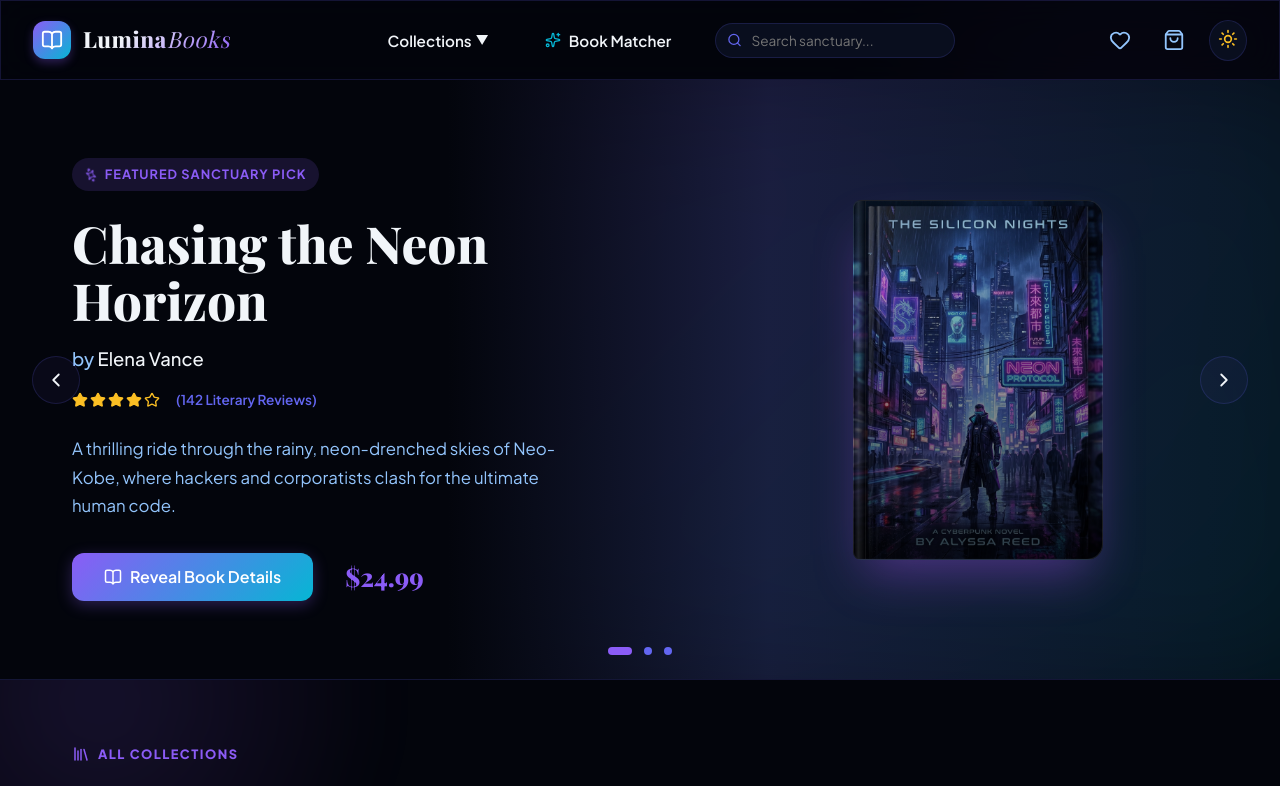
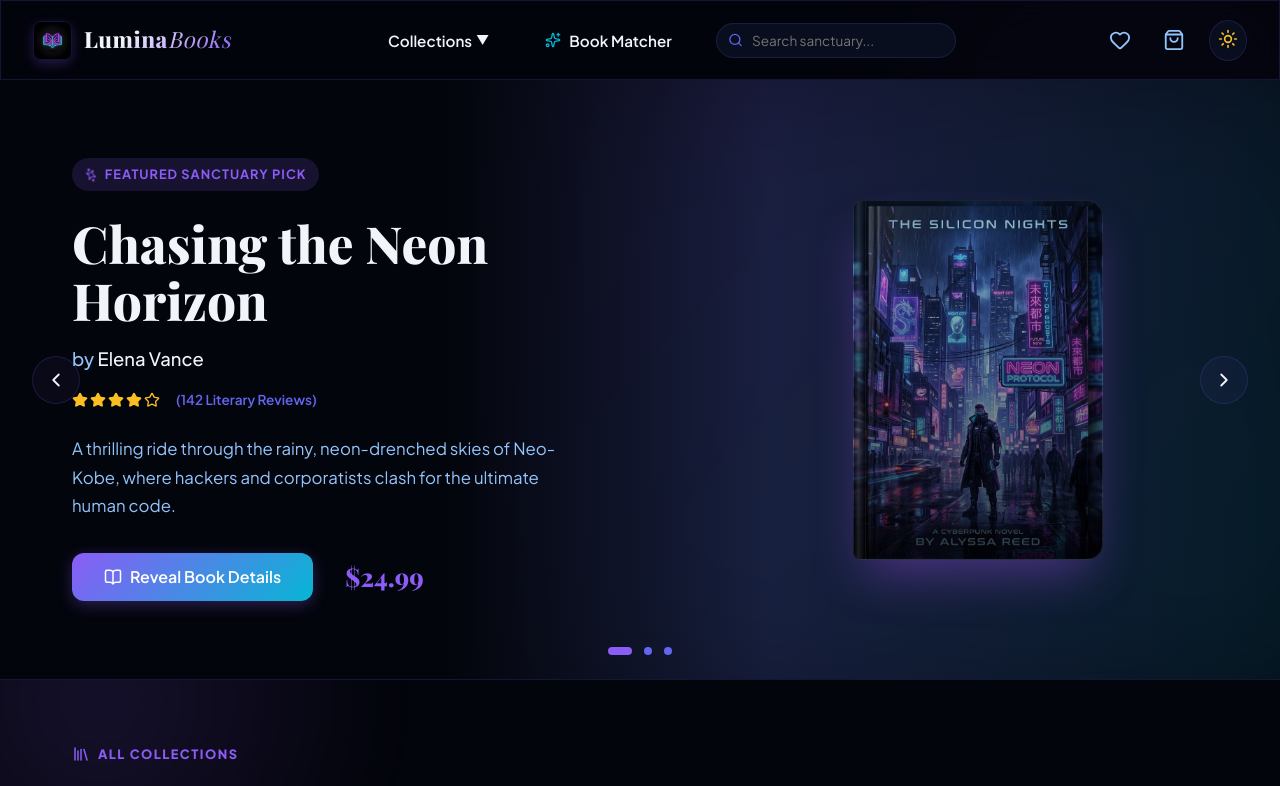
Before and after one commit to rithu-parna/Book_Store, a React (Vite) app: page / in a window 1280 px wide. Shown: the top 786 px of the page. Built offline with nearby package versions, Linux system fonts and the light colour scheme; a web font is replaced by a local one.

Commit message:
feat: replace navbar icon with custom branding logo and update favicon

```diff
--- a/index.html
+++ b/index.html
@@ -2,7 +2,7 @@
 <html lang="en">
   <head>
     <meta charset="UTF-8" />
-    <link rel="icon" type="image/svg+xml" href="/vite.svg" />
+    <link rel="icon" type="image/png" href="/logo.png" />
     <meta name="viewport" content="width=device-width, initial-scale=1.0" />
     <title>Lumina Books • Premium Literary Sanctuary</title>
     <!-- Google Fonts -->
--- a/src/components/Navbar.jsx
+++ b/src/components/Navbar.jsx
@@ -44,17 +44,23 @@ export default function Navbar({
         <motion.div
           whileHover={{ scale: 1.1, rotate: 10 }}
           style={{
-            background: "linear-gradient(135deg, var(--accent-primary), var(--accent-secondary))",
-            color: "#ffffff",
-            padding: "0.5rem",
-            borderRadius: "var(--radius-md)",
             display: "flex",
             alignItems: "center",
             justifyContent: "center",
-            boxShadow: "0 4px 10px rgba(var(--accent-rgb), 0.3)"
+            cursor: "pointer"
           }}
         >
-          <BookOpen size={22} />
+          <img
+            src="/logo.png"
+            alt="Lumina Books Logo"
+            style={{
+              width: "39px",
+              height: "39px",
+              borderRadius: "8px",
+              boxShadow: "0 4px 12px rgba(139, 92, 246, 0.25)",
+              border: "1px solid var(--border-color)"
+            }}
+          />
         </motion.div>
         <span
           className="font-serif"
```
Also changed, not shown: public/logo.png (added).
